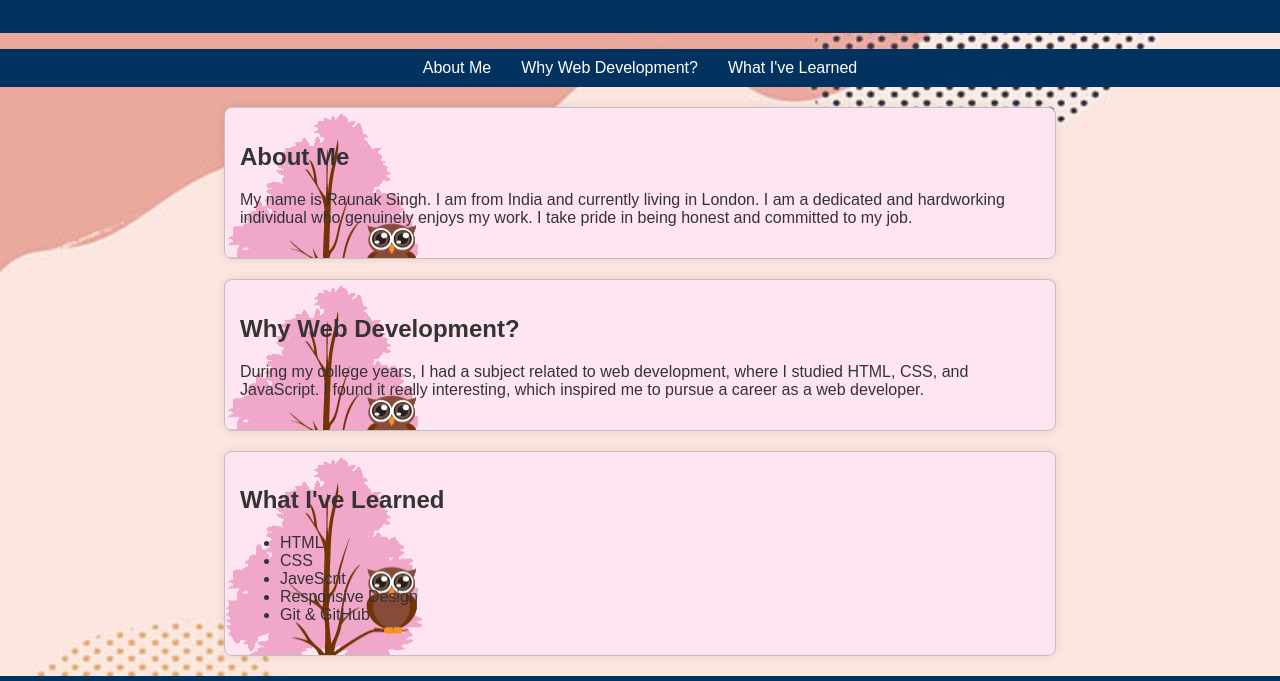
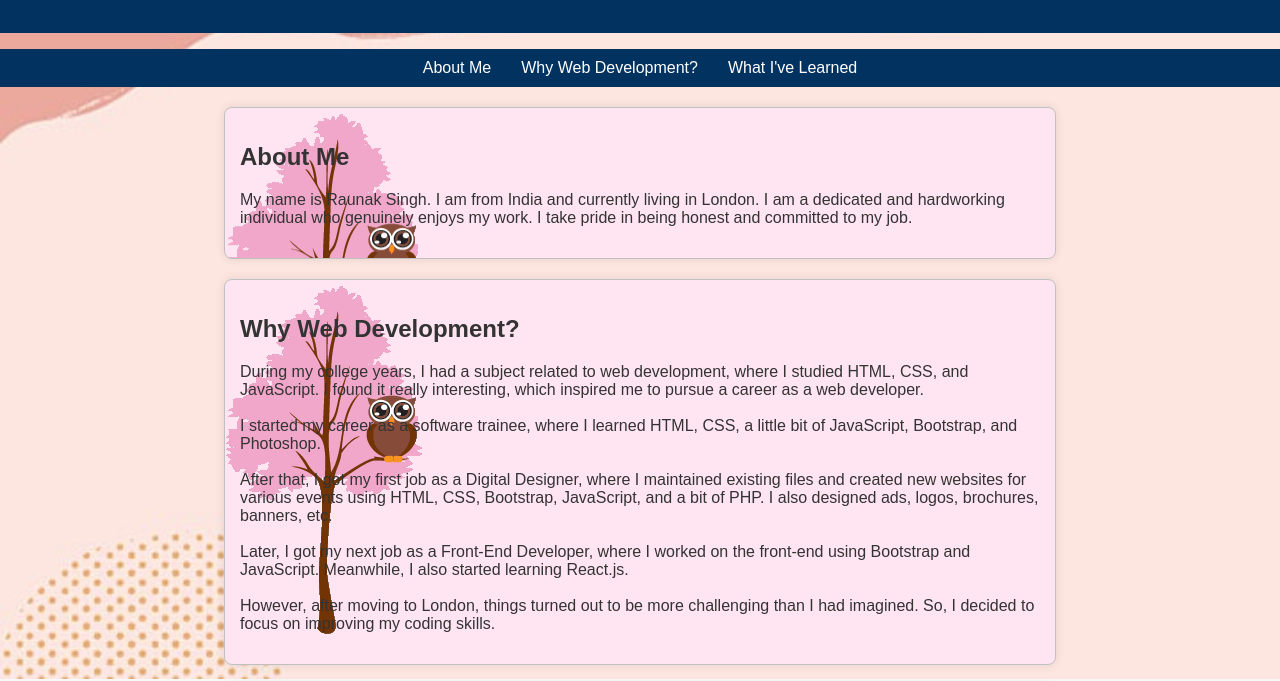
Before and after one commit to RaunakBhardwaj/MyProtfolio_HTML, a plain HTML site: page index.html in a window 1280 px wide. Shown: the part 121-802 px from the top of the page. Drawn offline with Linux system fonts and the light colour scheme.

Commit message:
Fixed the bg img

```diff
--- a/index.html
+++ b/index.html
@@ -31,7 +31,14 @@
 <!-- <img class="img2" src="./img/img_tree.png"> -->
 
     <h2>Why Web Development?</h2>
-    <p>During my college years, I had a subject related to web development, where I studied HTML, CSS, and JavaScript. I found it really interesting, which inspired me to pursue a career as a web developer.</p>
+    <p>During my college years, I had a subject related to web development, where I studied HTML, CSS, and JavaScript. I found it really interesting, which inspired me to pursue a career as a web developer. <br><br>
+      I started my career as a software trainee, where I learned HTML, CSS, a little bit of JavaScript, Bootstrap, and Photoshop. <br><br>
+
+      After that, I got my first job as a Digital Designer, where I maintained existing files and created new websites for various events using HTML, CSS, Bootstrap, JavaScript, and a bit of PHP. I also designed ads, logos, brochures, banners, etc.<br>
+      <br>
+      Later, I got my next job as a Front-End Developer, where I worked on the front-end using Bootstrap and JavaScript. Meanwhile, I also started learning React.js.<br><br>
+
+      However, after moving to London, things turned out to be more challenging than I had imagined. So, I decided to focus on improving my coding skills.</p>
 </section>
 
 <section id="skills">
--- a/style.css
+++ b/style.css
@@ -43,22 +43,21 @@ section {
 }
 
 .img1 {
-  position: absolute;
-  left: 0px;
-  top: 154px;
+  position: fixed;
+  top: 0;
+  left: 0;
+  width: 100vw;
+  height: 100vh;
   z-index: -1;
-  width: 100%;
-  background-size: cover;
-  background-repeat: no-repeat, repeat;
 }
-.img2 {
+/* .img2 {
   position: absolute;
   left: 0px;
   top: 0px;
   z-index: -1;
   background-repeat: no-repeat;
   padding: 15px;
-}
+} */
 
 section {
   border: 1px solid #c0c0c0;
```
